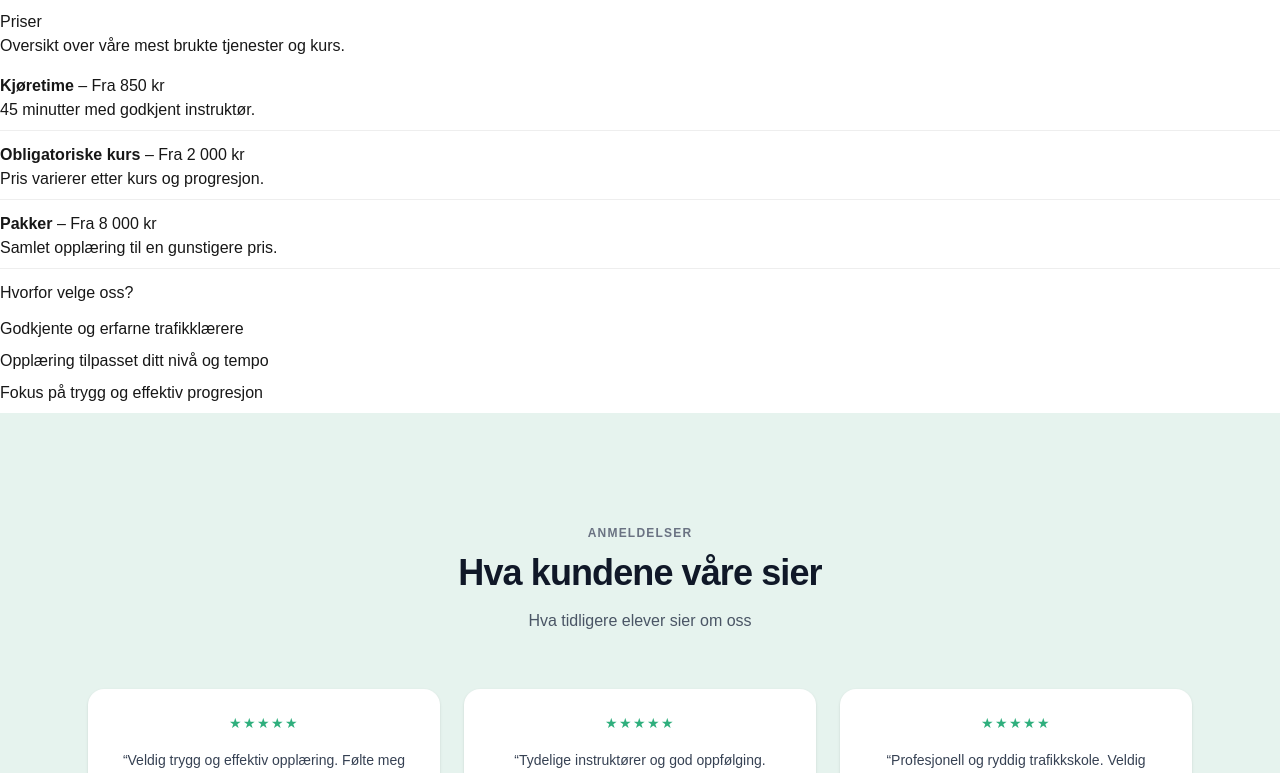
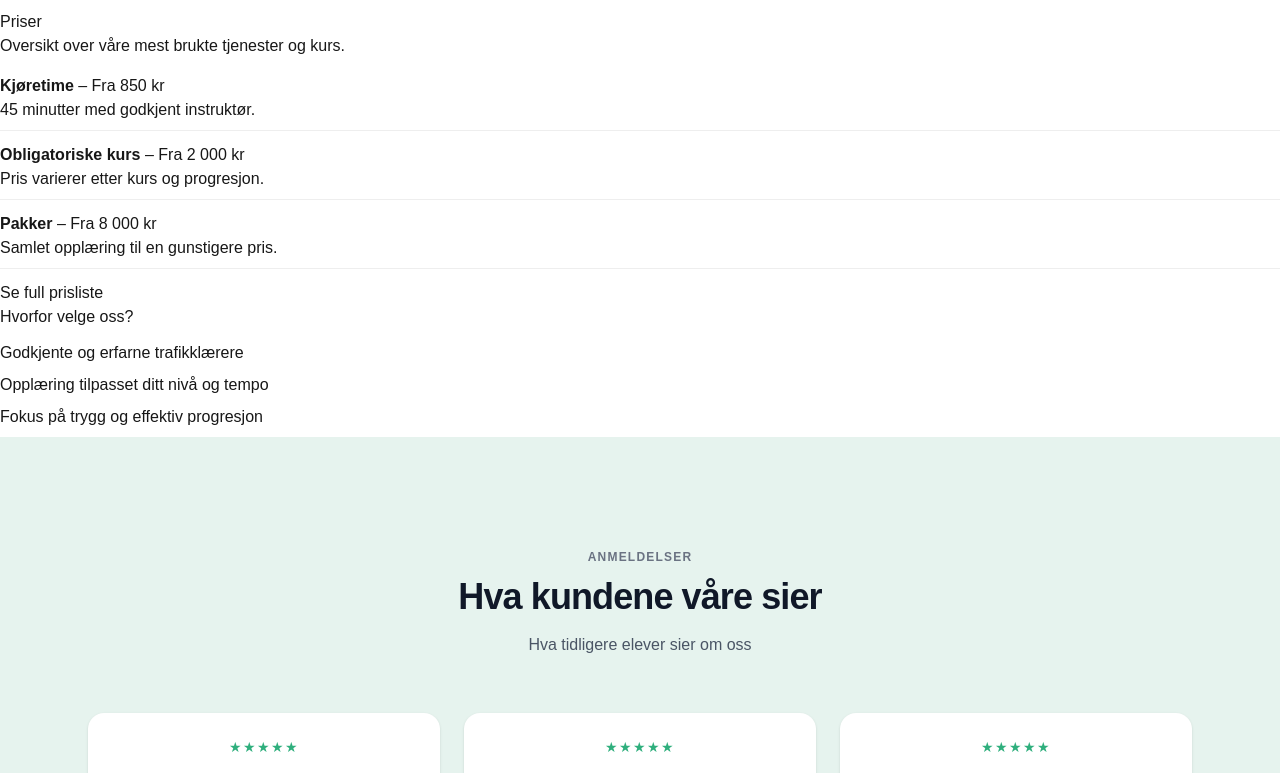
Before and after one commit to pia-scarvounis/trafikkskole-template, a Next.js app: page / in a window 1280 px wide. Shown: the part 1221-1994 px from the top of the page. Built offline with nearby package versions, Linux system fonts and the light colour scheme.

Commit message:
Add optional feature flag for full price list CTA

```diff
--- a/src/components/sections/Prices.tsx
+++ b/src/components/sections/Prices.tsx
@@ -2,43 +2,71 @@
 
 import { useState } from "react";
 import { siteConfig } from "@/data/siteConfig";
+import { useLanguage } from "@/context/LanguageContext";
 
 export default function Prices() {
   if (!siteConfig.features.prices) return null;
+
+  const { lang } = useLanguage();
   const [showAll, setShowAll] = useState(false);
 
-  const visiblePrices = showAll
-    ? siteConfig.prices
-    : siteConfig.prices.slice(0, 3);
+  const prices = siteConfig.prices ?? [];
+  const visiblePrices = showAll ? prices : prices.slice(0, 3);
+
+  // Seksjonstekster fra config med fallback
+  const heading =
+    siteConfig.pricesSection?.heading?.[lang] ?? (lang === "no" ? "Priser" : "Prices");
+
+  const subtext =
+    siteConfig.pricesSection?.subtext?.[lang] ??
+    (lang === "no"
+      ? "Oversikt over våre mest brukte tjenester og kurs."
+      : "An overview of our most common services and courses.");
+
+  const fullCta = siteConfig.pricesSection?.fullPriceListCta;
 
   return (
     <section id="priser">
-      <h2>Priser</h2>
-      <p>Oversikt over våre mest brukte tjenester og kurs.</p>
+      <h2>{heading}</h2>
+      <p>{subtext}</p>
 
       <ul style={{ marginTop: 16 }}>
-        {visiblePrices.map((item) => (
+        {visiblePrices.map((item, index) => (
           <li
-            key={item.title}
+            key={`${item.title.no}-${index}`}
             style={{
               marginBottom: 12,
               borderBottom: "1px solid #eee",
               paddingBottom: 8,
             }}
           >
-            <strong>{item.title}</strong> – {item.price}
-            {item.description && <p>{item.description}</p>}
+            <strong>{item.title[lang]}</strong> – {item.price[lang]}
+            {item.description && <p>{item.description[lang]}</p>}
           </li>
         ))}
       </ul>
 
-      {siteConfig.prices.length > 3 && (
+      {prices.length > 3 && (
         <button
+          type="button"
           onClick={() => setShowAll((prev) => !prev)}
           style={{ marginTop: 12 }}
         >
-          {showAll ? "Skjul priser" : "Vis flere priser"}
+          {showAll
+            ? lang === "no"
+              ? "Skjul priser"
+              : "Hide prices"
+            : lang === "no"
+              ? "Vis flere priser"
+              : "Show more prices"}
         </button>
+      )}
+
+      {siteConfig.features.fullPriceListCta && fullCta?.href && fullCta?.label && (
+  <div style={{ marginTop: 12 }}>
+    <a href={fullCta.href}>{fullCta.label[lang]}</a>
+
+        </div>
       )}
     </section>
   );
--- a/src/data/siteConfig.ts
+++ b/src/data/siteConfig.ts
@@ -1,15 +1,60 @@
 // src/data/siteConfig.ts
+
+/**
+ * siteConfig.ts
+ * --------------------------------------------------------------------
+ * Mal-prinsippene i dette prosjektet:
+ *
+ * 1) All kundetekst ligger i siteConfig (denne filen)
+ *    - Komponentene skal i hovedsak bare "render" data herfra
+ *    - Når vi selger malen, endrer nye kunder stort sett bare denne filen
+ *
+ * 2) Feature flags (features) styrer hva som vises
+ *    - En kunde kan slå av/på seksjoner uten å endre komponentkode
+ *    - Eksempel: features.reviews = false → Reviews-seksjonen rendres ikke
+ *
+ * 3) Språk løses med LocalizedText { no, en }
+ *    - Komponenter bruker LanguageContext og henter tekst med: text[lang]
+ *    - Dette gir kvalitet og kontroll (ingen automatisk oversettelse)
+ *
+ * 4) Seksjonstekster (heading/subtext/CTA) kan ligge i config
+ *    - Da kan kunder endre overskrifter og CTA-tekster uten kodeendringer
+ */
+
+// ----------------------------
+// Grunn-typer
+// ----------------------------
 
 export type LocalizedText = {
   no: string;
   en: string;
 };
 
-export type NavItem = {
-  label: LocalizedText; // kan gjøres LocalizedText senere
+// Gjenbrukbar seksjonstittel/intro for mal.
+// Kan brukes på tvers av seksjoner (Prices, FAQ, Reviews, Services osv.)
+export type SectionText = {
+  eyebrow?: LocalizedText; // liten tekst over heading (valgfritt)
+  heading: LocalizedText;
+  subtext?: LocalizedText; // kort forklaring under heading (valgfritt)
+};
+
+// Gjenbrukbar "lenke/knapp"-CTA (valgfritt i seksjoner)
+export type LinkCTA = {
+  label: LocalizedText;
   href: string;
 };
 
+// ----------------------------
+// Navigasjon / CTA / innholdstyper
+// ----------------------------
+
+export type NavItem = {
+  // Språksensitiv label i menyen (Header bruker item.label[lang])
+  label: LocalizedText;
+  href: string;
+};
+
+// CTA brukes bl.a. i Hero og Services
 export type CTA = {
   label: LocalizedText;
   href: string;
@@ -21,14 +66,15 @@ export type Service = {
   cta: CTA;
   icon?: {
     src: string;
-    alt: LocalizedText;
+    alt: LocalizedText; // alt-tekst kan også være språksensitiv
   };
 };
 
 export type PriceItem = {
-  title: string;
-  price: string;
-  description?: string;
+  // Prices-komponenten viser title/price/description på valgt språk
+  title: LocalizedText;
+  price: LocalizedText;
+  description?: LocalizedText;
 };
 
 export type FAQItem = {
@@ -42,6 +88,8 @@ export type Review = {
 };
 
 export type WhyUs = {
+  // Dette er foreløpig bare norsk i din mal.
+  // Når dere vil: gjør heading + points til LocalizedText / to arrays (no/en).
   heading: string;
   points: string[];
 };
@@ -55,22 +103,33 @@ export type FooterConfig = {
 
 export type HeroImage = {
   src: string;
-  alt: string;
+  alt: string; // kan gjøres språksensitiv senere om ønskelig
 };
 
+// ----------------------------
+// Feature flags (seksjoner som kan slås av/på)
+// ----------------------------
+
 export type FeatureFlags = {
+  // Vis/skjul språkvelgeren (Norsk/English)
   languageSwitch: boolean;
 
+  // Vis/skjul seksjoner
   hero: boolean;
   services: boolean;
   process: boolean;
   prices: boolean;
+  fullPriceListCta: boolean,
   whyUs: boolean;
   reviews: boolean;
   faq: boolean;
   contact: boolean;
   footer: boolean;
 };
+
+// ----------------------------
+// Hovedkonfig
+// ----------------------------
 
 export type SiteConfig = {
   brand: {
@@ -80,10 +139,13 @@ export type SiteConfig = {
     location: string;
   };
 
+  // Feature flags styrer hva som rendres
   features: FeatureFlags;
 
+  // Navigasjon i Header
   nav: NavItem[];
 
+  // HERO (forside)
   hero: {
     headline: LocalizedText;
     subtext: LocalizedText;
@@ -92,18 +154,39 @@ export type SiteConfig = {
     image?: HeroImage;
   };
 
+  // CONTACT (forside)
   contact: {
     heading: LocalizedText;
     subtext: LocalizedText;
   };
 
+  // SERVICES (forside)
   services: Service[];
+
+  // PROCESS (forside)
+  // Foreløpig bare norsk. Kan bli { no: string[]; en: string[] } senere.
   process: string[];
+
+  // PRICES (forside)
+  // prices[] = prislinjene
   prices: PriceItem[];
+
+  // Seksjonstekster for priser + valgfri CTA til full prisliste
+  // Kunden kan fjerne fullPriceListCta hvis de ikke vil ha den.
+  pricesSection?: SectionText & {
+    fullPriceListCta?: LinkCTA;
+  };
+
+  // WHY US (forside)
   whyUs: WhyUs;
+
+  // REVIEWS (forside)
   reviews: Review[];
+
+  // FAQ (forside)
   faq: FAQItem[];
 
+  // FOOTER
   footer: FooterConfig;
 };
 
@@ -116,12 +199,14 @@ export const siteConfig: SiteConfig = {
   },
 
   features: {
+    // Sett true for kunder som vil ha språkvalg i header
     languageSwitch: true,
 
     hero: true,
     services: true,
     process: true,
     prices: true,
+    fullPriceListCta: true,
     whyUs: true,
     reviews: true,
     faq: true,
@@ -129,13 +214,13 @@ export const siteConfig: SiteConfig = {
     footer: true,
   },
 
+  // NAV: språksensitive labels
   nav: [
     { label: { no: "Tjenester", en: "Services" }, href: "#tjenester" },
     { label: { no: "Priser", en: "Prices" }, href: "#priser" },
     { label: { no: "FAQ", en: "FAQ" }, href: "#faq" },
     { label: { no: "Kontakt", en: "Contact" }, href: "#kontakt" },
   ],
-
 
   hero: {
     headline: {
@@ -219,23 +304,47 @@ nav: [
     },
   ],
 
+  // Process er foreløpig på norsk (kan oversettes senere)
   process: ["Velg girtype (manuell eller automat)", "Bestill time", "Kjør"],
+
+  // PRICES: Seksjonstekst + valgfri CTA for "full prisliste"
+  pricesSection: {
+    heading: { no: "Priser", en: "Prices" },
+    subtext: {
+      no: "Oversikt over våre mest brukte tjenester og kurs.",
+      en: "An overview of our most common services and courses.",
+    },
+    // Valgfri: kan fjernes hvis kunden ikke ønsker lenke/knapp
+    fullPriceListCta: {
+      label: { no: "Se full prisliste", en: "View full price list" },
+      href: "/prisliste", // kan være en side, PDF, ekstern URL, eller #kontakt
+    },
+  },
 
   prices: [
     {
-      title: "Kjøretime",
-      price: "Fra 850 kr",
-      description: "45 minutter med godkjent instruktør.",
+      title: { no: "Kjøretime", en: "Driving lesson" },
+      price: { no: "Fra 850 kr", en: "From 850 NOK" },
+      description: {
+        no: "45 minutter med godkjent instruktør.",
+        en: "45 minutes with a certified instructor.",
+      },
     },
     {
-      title: "Obligatoriske kurs",
-      price: "Fra 2 000 kr",
-      description: "Pris varierer etter kurs og progresjon.",
+      title: { no: "Obligatoriske kurs", en: "Mandatory courses" },
+      price: { no: "Fra 2 000 kr", en: "From 2,000 NOK" },
+      description: {
+        no: "Pris varierer etter kurs og progresjon.",
+        en: "Price varies by course and progress.",
+      },
     },
     {
-      title: "Pakker",
-      price: "Fra 8 000 kr",
-      description: "Samlet opplæring til en gunstigere pris.",
+      title: { no: "Pakker", en: "Packages" },
+      price: { no: "Fra 8 000 kr", en: "From 8,000 NOK" },
+      description: {
+        no: "Samlet opplæring til en gunstigere pris.",
+        en: "Bundled training at a better overall price.",
+      },
     },
   ],
 
@@ -300,19 +409,18 @@ nav: [
       },
       answer: {
         no: "Du kan bestille kjøretimer ved å kontakte oss via telefon, e-post eller ved å bruke bestillingsskjemaet på nettsiden vår.",
-        en: "Blabla, answer in English.",
+        en: "You can book driving lessons by contacting us via phone, email, or by using the booking form on our website.",
       },
     },
     {
       question: {
         no: "Hva er reglene for avbestilling av kjøretimer?",
-        en: "What is your cancellation policy",
+        en: "What is your cancellation policy?",
       },
       answer: {
-        no: "Kjøretimer må avbestilles 24 timer før avtalt tidspunkt. For sen avbestilling kan belastes i henhold til våre vilkår",
-        en: "Driving lessons must be cancelled at least 24h before the scheduled time. Late canecellations may be charged according to our terms",
+        no: "Kjøretimer må avbestilles 24 timer før avtalt tidspunkt. For sen avbestilling kan belastes i henhold til våre vilkår.",
+        en: "Driving lessons must be cancelled at least 24 hours before the scheduled time. Late cancellations may be charged according to our terms.",
       },
-
     },
   ],
 
```
Lines whose indentation alone changed are shown as unchanged.
